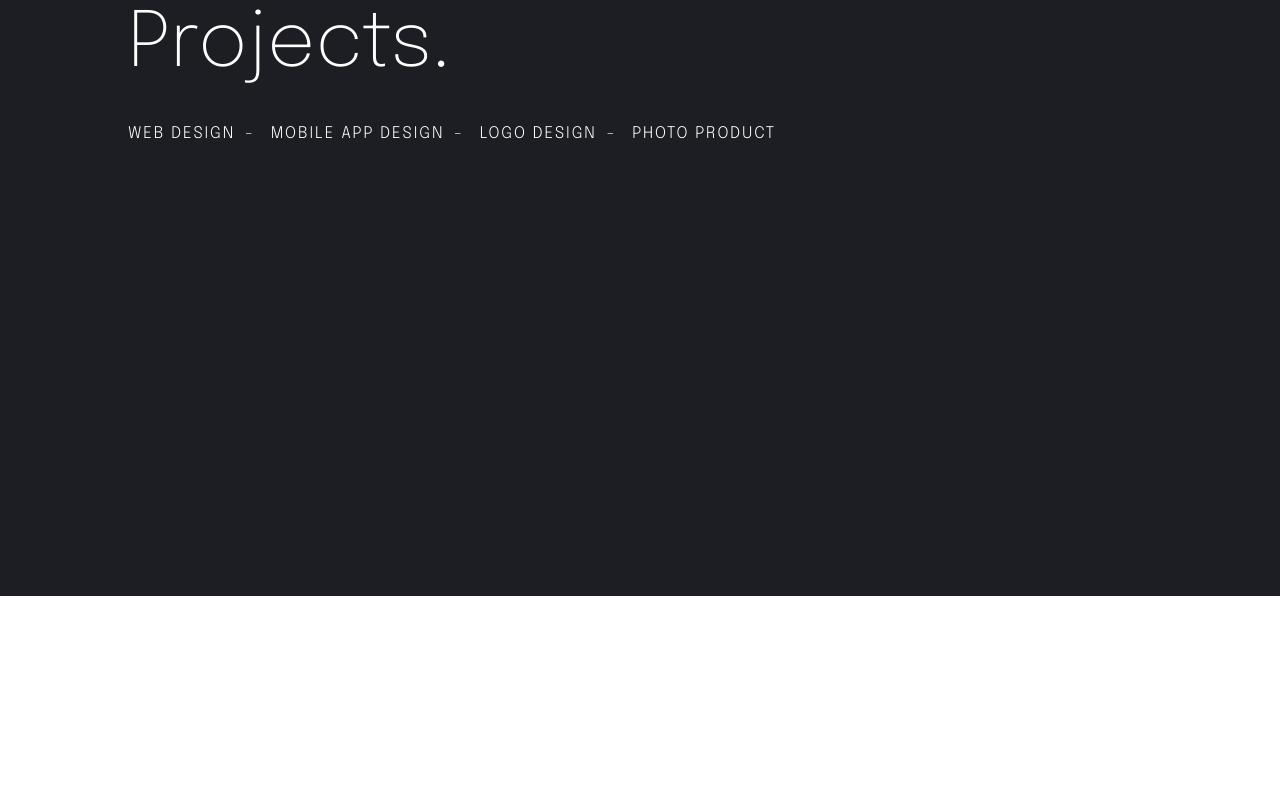
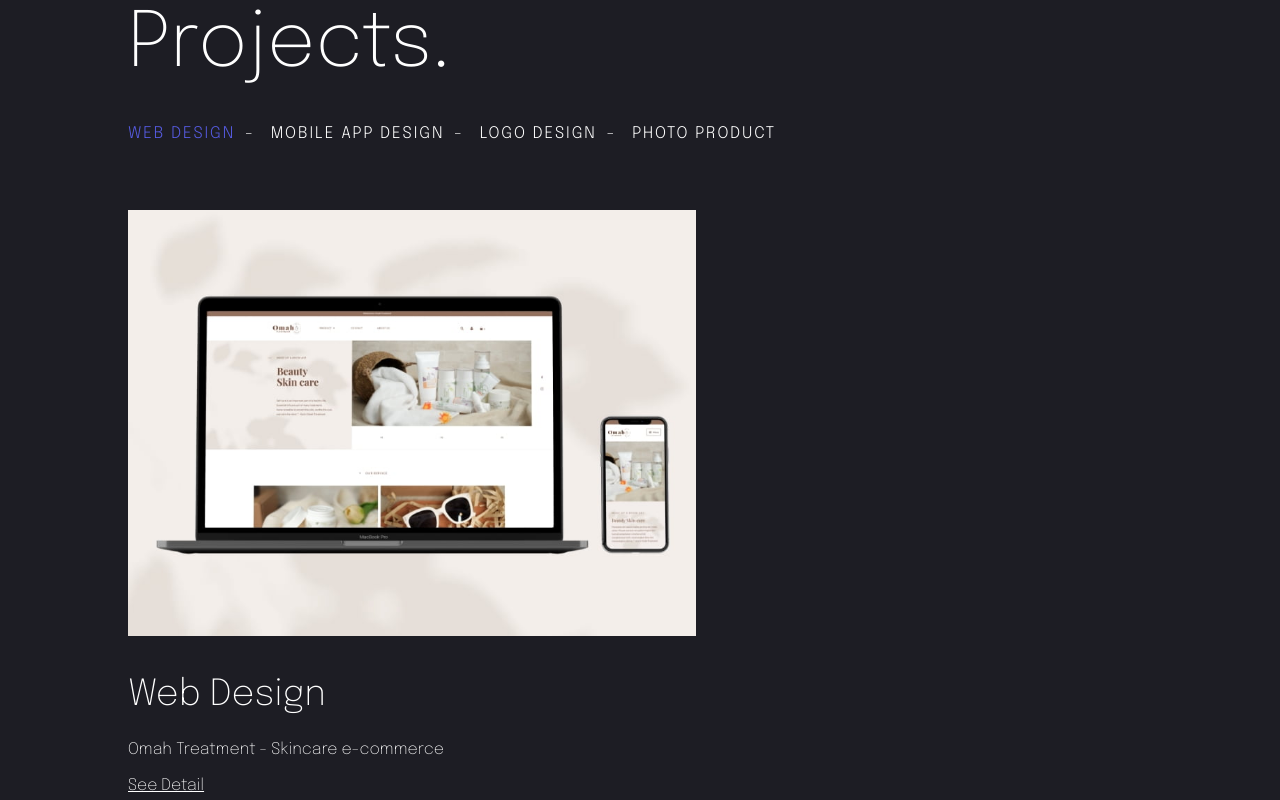
Before and after one commit to hprasetyou/meridia, a Nuxt app: page / in a window 1280 px wide. Shown: the part 1980-2780 px from the top of the page. Built offline with nearby package versions, Linux system fonts and the light colour scheme; what vue-smooth-scrollbar would draw is missing.

Commit message:
update selected

```diff
--- a/pages/index.vue
+++ b/pages/index.vue
@@ -22,7 +22,7 @@
       </div>
     </page-section>
     <our-service id="our-service" :services="services" />
-    <our-projects class="bg-gray-900 md:py-32 py-8 xl:py-48 px-4 md:px-0 text-white" :services="projects" :selected="4" />
+    <our-projects class="bg-gray-900 md:py-32 py-8 xl:py-48 px-4 md:px-0 text-white" :services="projects" :selected="0" />
     <page-section id="contact" class="flex flex-col xl:h-screen section-fullwidth">
       <div class="container mx-auto h-full">
         <div class="flex h-full">
--- a/pages/projects.vue
+++ b/pages/projects.vue
@@ -1,6 +1,6 @@
 <template>
   <div class="px-4">
-    <our-projects :show-as-grid="true" class="my-20 md:my-16" :selected="2" :services="services" />
+    <our-projects :show-as-grid="true" class="my-20 md:my-16" :selected="0" :services="services" />
   </div>
 </template>
 <script>
```
